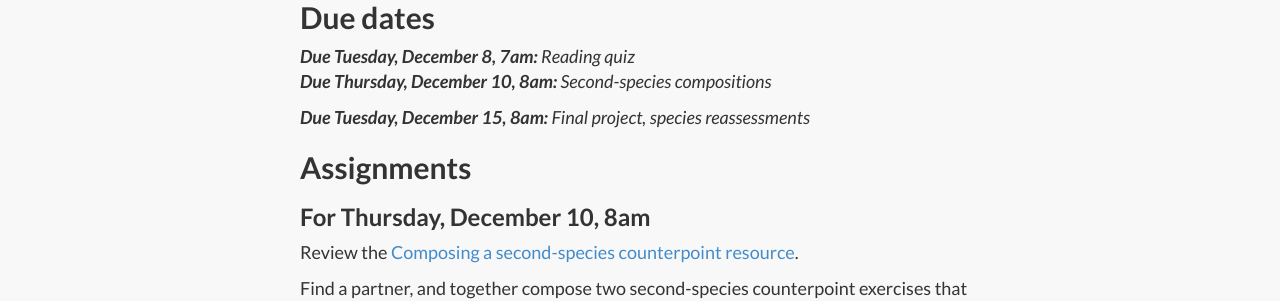
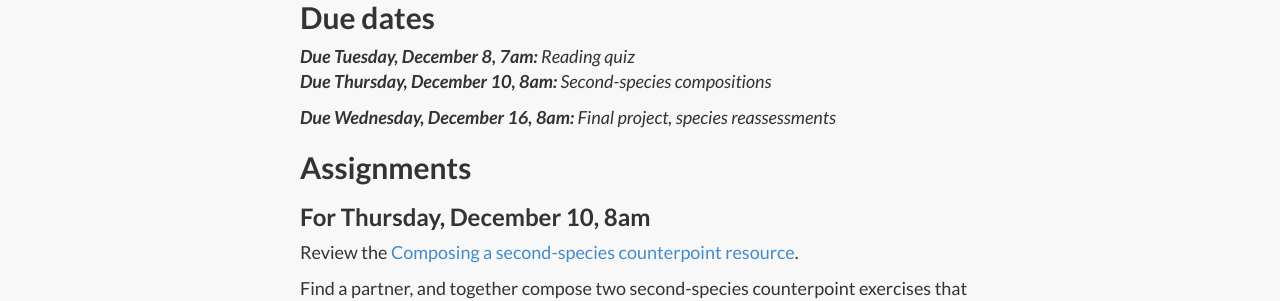
Before and after one commit to kshaffer/theory1, a Jekyll site: the page built from week15.md, in a window 1280 px wide and 900 px high, scrolled down 849 px. Shown: the part 154-455 px from the top of the window. Built offline with Jekyll 4.4.1, drawn with Linux system fonts in a browser that asks for light colours; nearby versions of some CDN libraries; library files that are not in the unit come from our copies.

Commit message:
final date

```diff
--- a/week15.md
+++ b/week15.md
@@ -15,7 +15,7 @@ image: synapse.jpg
 ***Due Tuesday, December 8, 7am:*** *Reading quiz*
 ***Due Thursday, December 10, 8am:*** *Second-species compositions*
 
-***Due Tuesday, December 15, 8am:*** *Final project, species reassessments*
+***Due Wednesday, December 16, 8am:*** *Final project, species reassessments*
 
 
 ## Assignments
```
